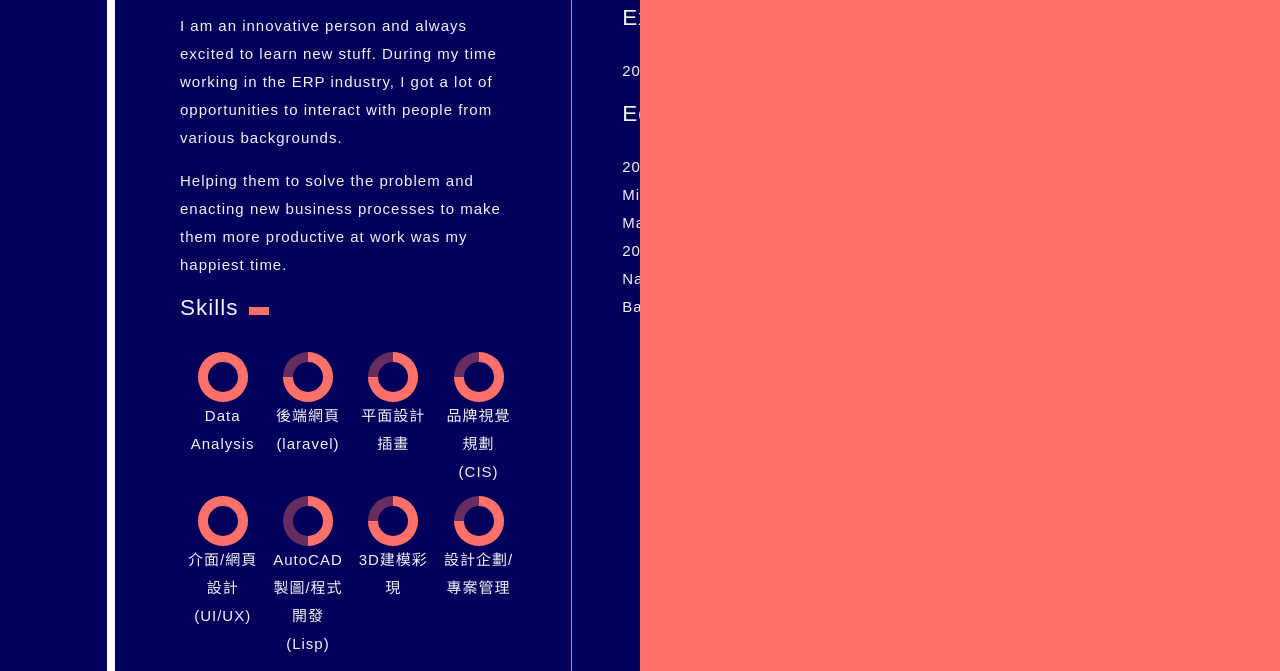
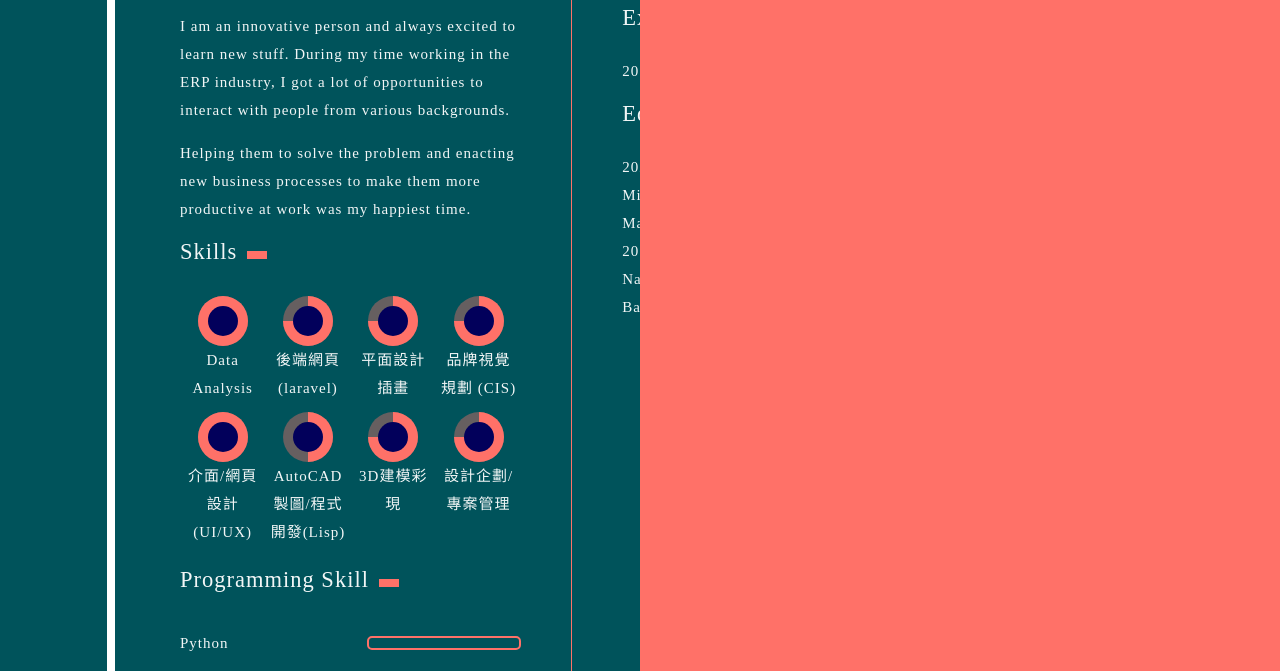
Before and after one commit to red574890/red574890.github.io, a plain HTML site: page index.html in a window 1280 px wide. Shown: the part 262-933 px from the top of the page. Drawn offline with Linux system fonts and the light colour scheme.

Commit message:
Update style.css

```diff
--- a/style.css
+++ b/style.css
@@ -5,12 +5,12 @@ body{
   padding: 50px;
   display: flex;
   justify-content: center;
-  background-color: #02005B;
+  background-color: #00535b;
   color: rgba(255,255,255,0.95);
   font-size: 15px;
   line-height: 28px;
   letter-spacing: 1px;
-  font-family: "微軟正黑體",sans-serif;
+  font-family:  "Times New Roman",sans-serif;
 }
 
 /* 複寫區 */
```
